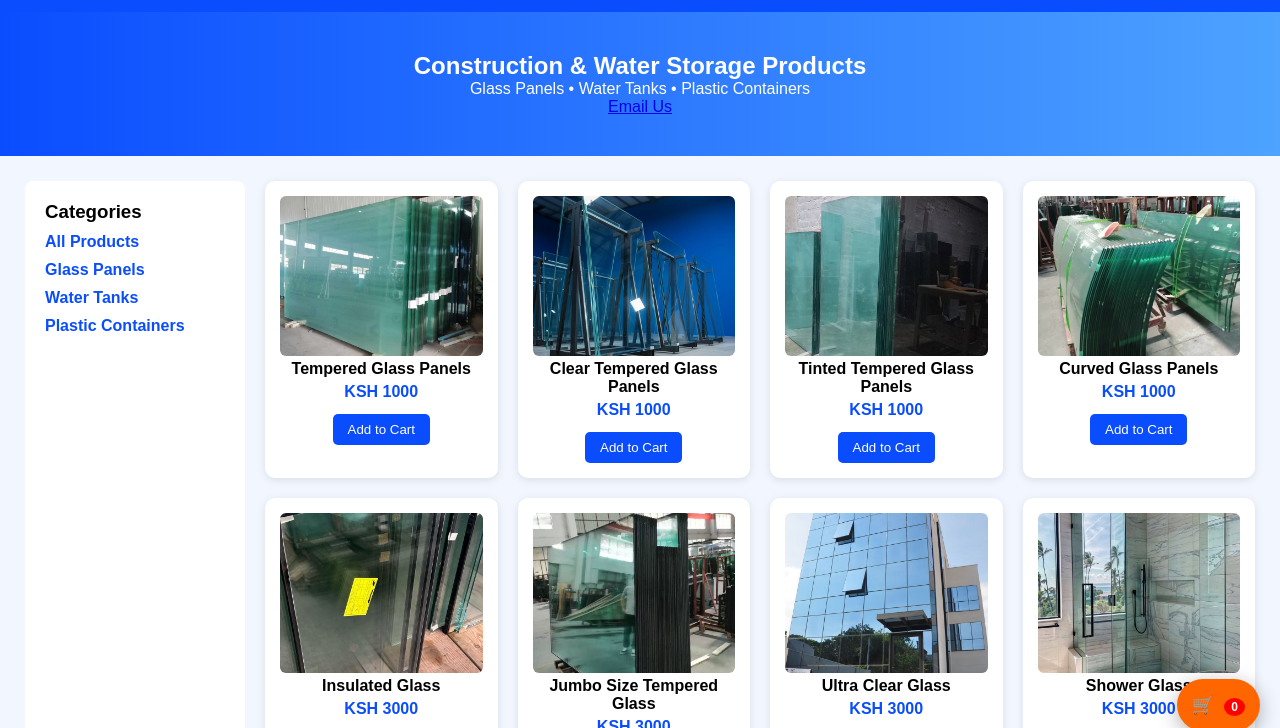
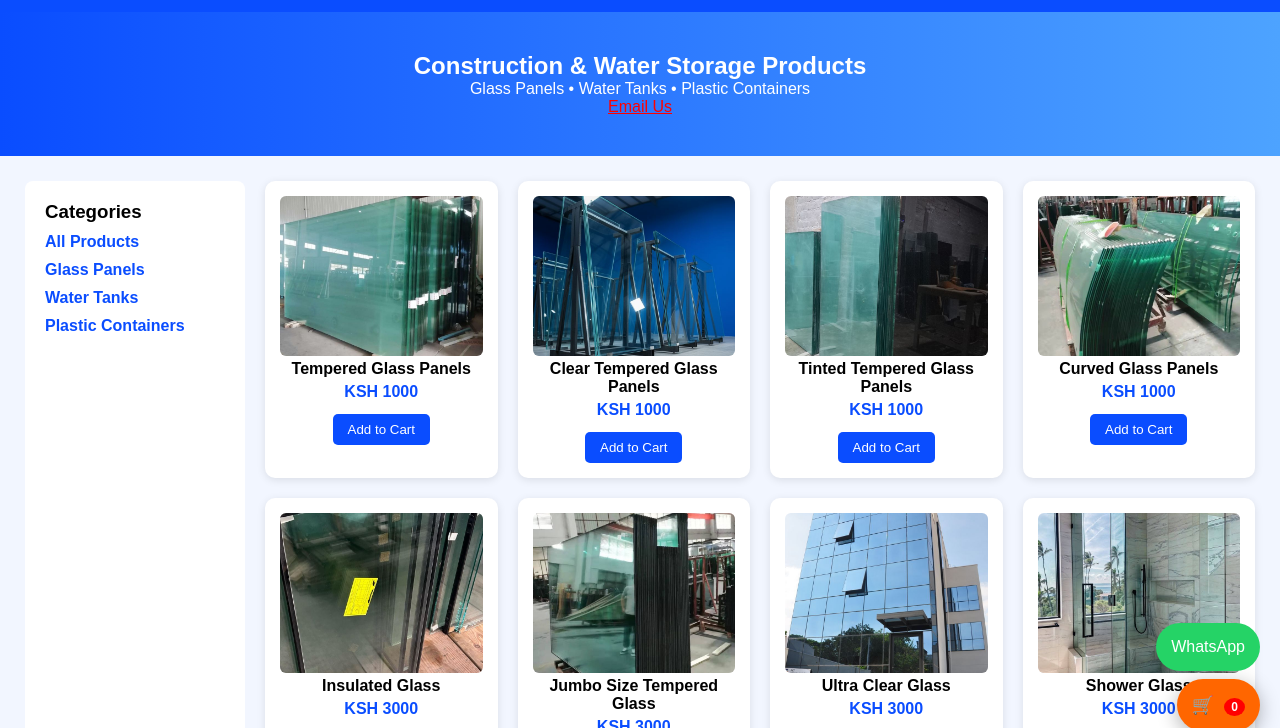
Before and after one commit to brian123-wq/Kamehn-Enterprise, a website: page index.html in a window 1280 px wide. Shown: the part 49-777 px from the top of the page. Drawn offline with Linux system fonts and the light colour scheme.

Commit message:
Update style.css

```diff
--- a/style.css
+++ b/style.css
@@ -97,3 +97,20 @@ button{padding:8px 15px;border:none;background:#0a4dff;color:white;border-radius
  cursor:pointer;
  box-shadow:0 5px 20px rgba(0,0,0,0.3);
 }
+.whatsapp{
+position:fixed;
+bottom:80px;
+right:20px;
+background:#25D366;
+color:white;
+padding:15px;
+border-radius:50px;
+cursor:pointer;
+text-decoration:none;
+}
+
+.email{
+color: red;
+cursor: pointer;
+text-decoration: underline;
+}
```
